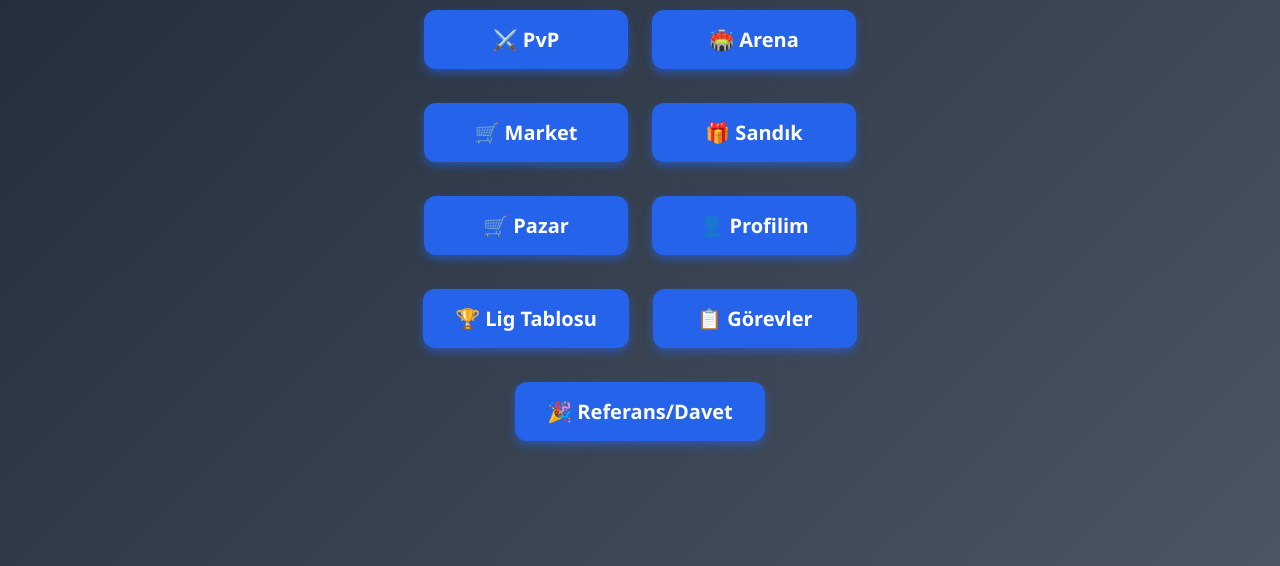
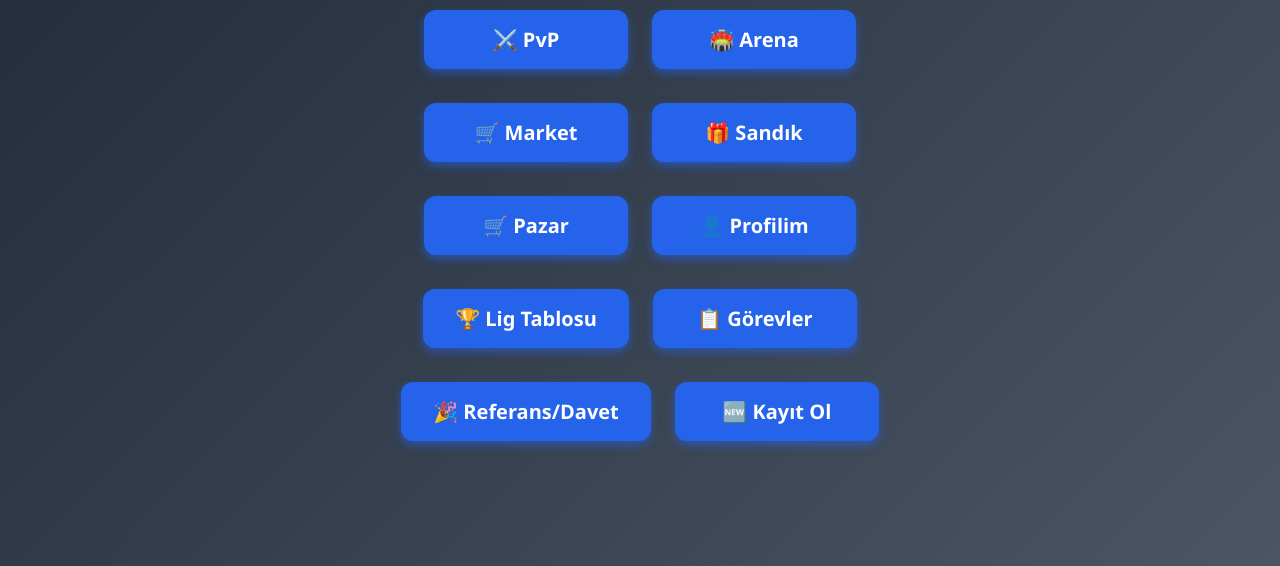
Before and after one commit to Kaissava/webapp, a website: page public/index.html in a window 1280 px wide. Shown: the part 234-800 px from the top of the page. Drawn offline with Linux system fonts and the light colour scheme.

Commit message:
Update index.html

```diff
--- a/public/index.html
+++ b/public/index.html
@@ -57,6 +57,7 @@
     <a href="leaderboard.html" class="btn">🏆 Lig Tablosu</a>
     <a href="tasks.html" class="btn">📋 Görevler</a>
     <a href="refer.html" class="btn">🎉 Referans/Davet</a>
+    <a href="register.html" class="btn">🆕 Kayıt Ol</a>
 
 
   </div>
```
